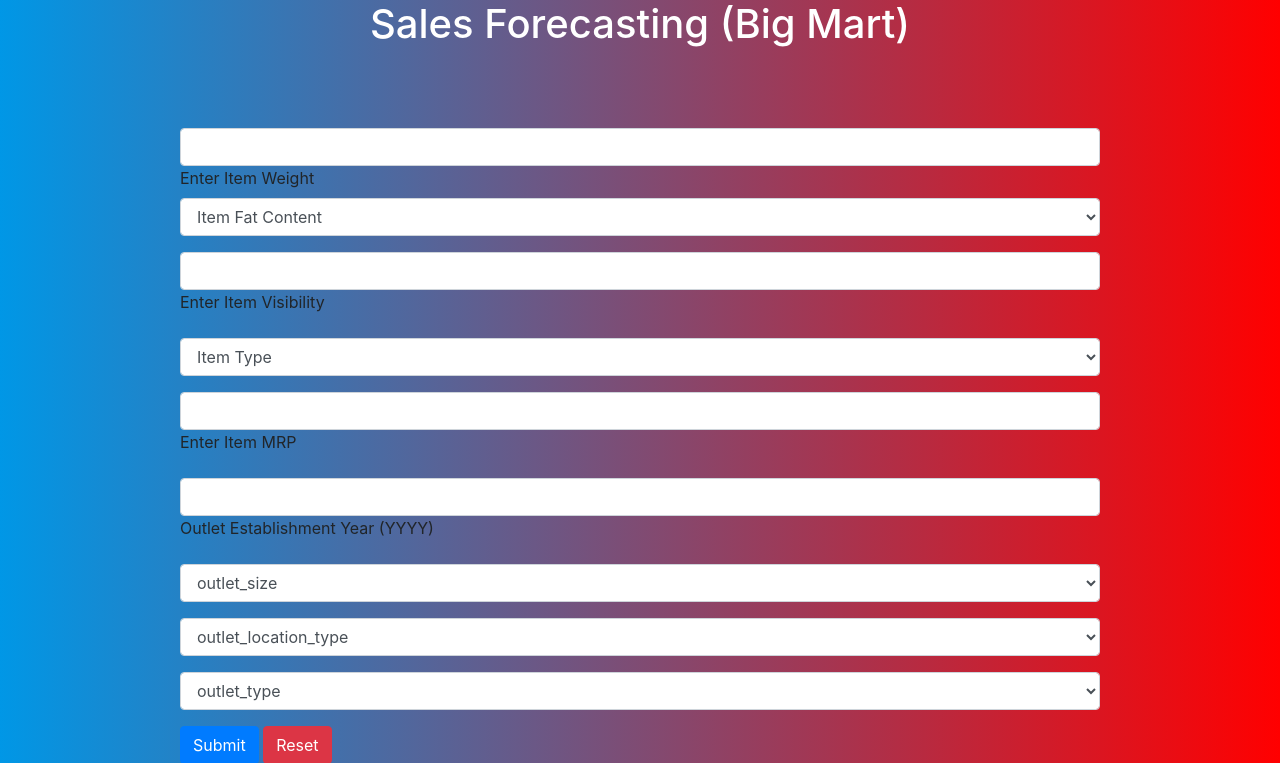
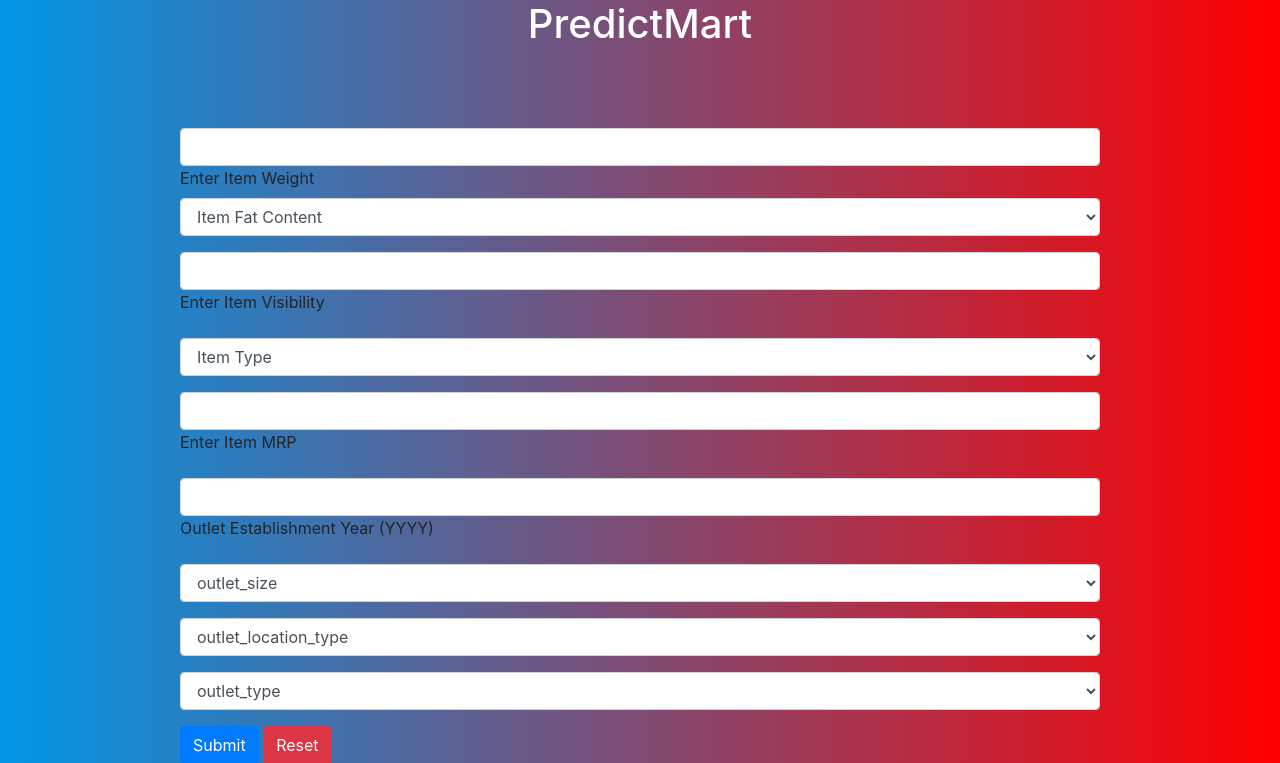
Before and after one commit to OmBijalwan/PredictMart, a Flask app: page / in a window 1280 px wide. Shown: the top 763 px of the page. Run offline with Flask 3, Linux system fonts and the light colour scheme; some libraries are stand-ins or nearby versions.

Commit message:
Update home.html

```diff
--- a/templates/home.html
+++ b/templates/home.html
@@ -87,7 +87,7 @@
       <h1>
         <div style ="text-align:center">
           <font color='white'>
-            Sales Forecasting (Big Mart)
+            PredictMart
           </font>
         </div>
       </h1>
```
